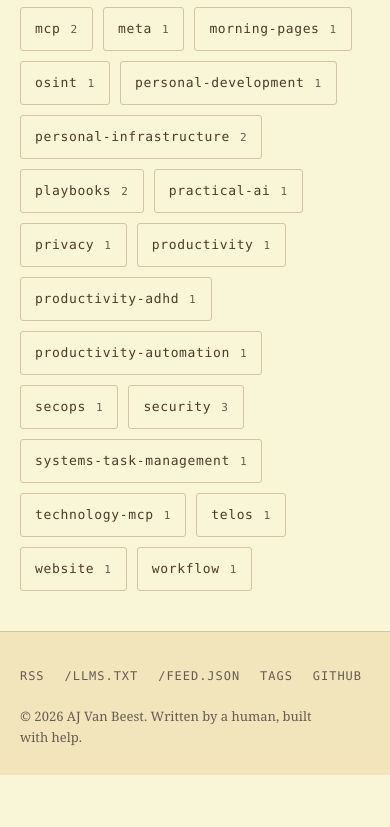
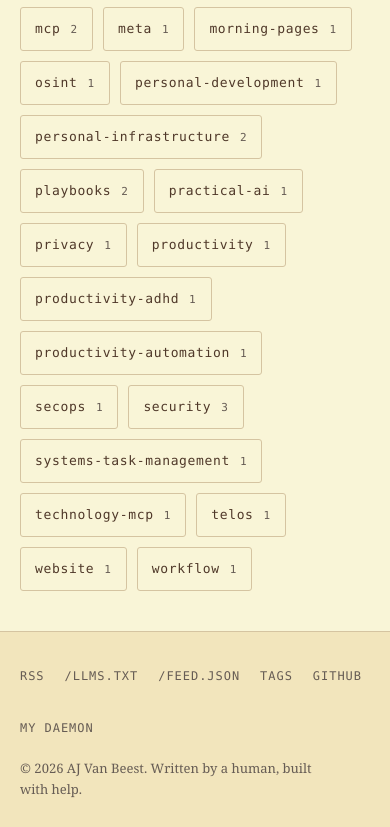
Before and after one commit to theaj42/ajvanbeest-com, an Astro site: page /tags in a window 390 px wide. Shown: the part 984-1811 px from the top of the page. Before the commit the page ends 1759 px from the top, so only its background shows below. Built offline with nearby package versions, Linux system fonts and the light colour scheme; Astro itself is replaced by a stand-in of ours.

Commit message:
Include My daemon in mobile and article footers

```diff
--- a/src/components/Footer.astro
+++ b/src/components/Footer.astro
@@ -13,6 +13,7 @@ const copyright = '© 2026 AJ Van Beest. Written by a human, built with help.';
         <a href="/rss.xml" class="mono">RSS</a>
         <a href="/llms.txt" class="mono">/llms.txt</a>
         <a href="https://github.com/theaj42" class="mono">GitHub</a>
+        <a href="https://daemon.ajvanbeest.com/" class="mono">My daemon</a>
       </div>
     </div>
   ) : (
@@ -45,6 +46,7 @@ const copyright = '© 2026 AJ Van Beest. Written by a human, built with help.';
           <a href="/feed.json" class="mono">/feed.json</a>
           <a href="/tags/" class="mono">Tags</a>
           <a href="https://github.com/theaj42" class="mono">GitHub</a>
+          <a href="https://daemon.ajvanbeest.com/" class="mono">My daemon</a>
         </div>
         <span class="copy">{copyright}</span>
       </div>
@@ -62,7 +64,6 @@ const copyright = '© 2026 AJ Van Beest. Written by a human, built with help.';
   .code { font-family: var(--mono); font-size: 13px !important; }
   .note { color: var(--fg-muted); font-size: 14px; }
   .note code { font-family: var(--mono); font-size: 12px; }
-  .placeholder { color: var(--fg); font-size: 15px; }
   .copy { color: var(--fg-muted); font-size: 14px; }
   .footer-full .copy { margin-top: 10px; }
   .footer-mobile { display: none; }
```
